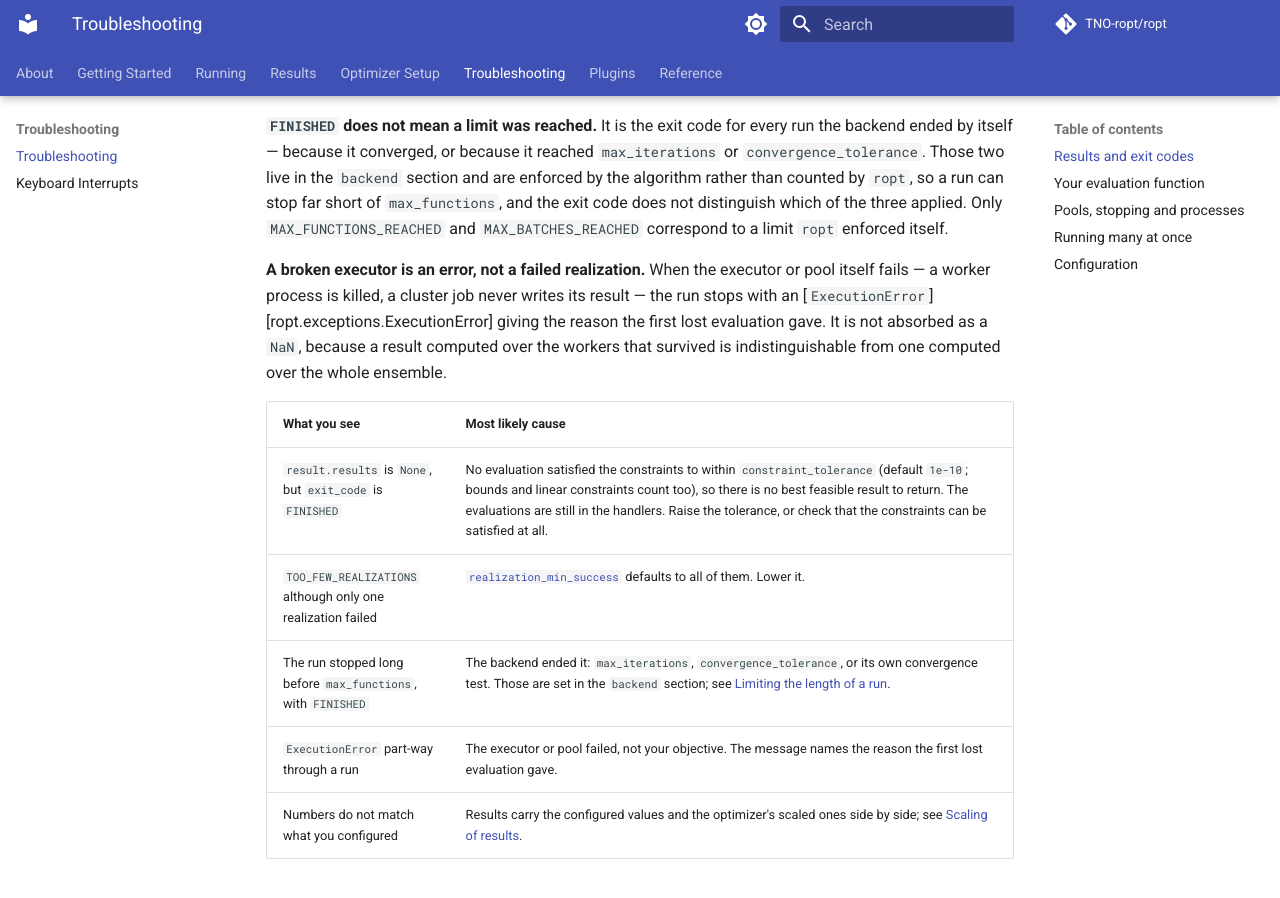
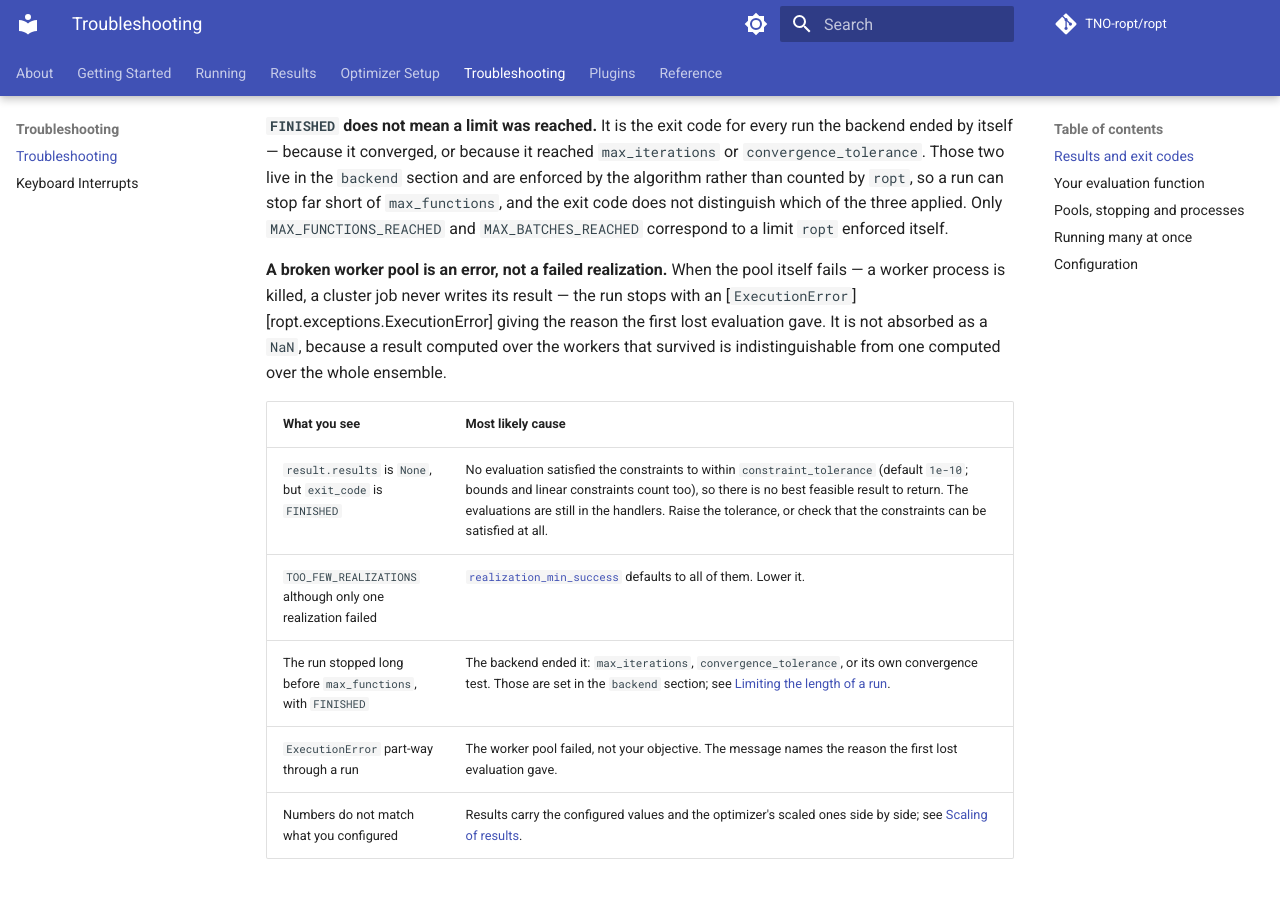
Before and after one commit to TNO-ropt/ropt, an MkDocs documentation site: the page built from docs/troubleshooting/index.md, in a window 1280 px wide and 900 px high, scrolled down 1003 px. Built offline with MkDocs 1.6.1 and Material for MkDocs 9.7.7, drawn with Linux system fonts in a browser that asks for light colours; comment, search, counter and statistics services are not loaded; the version menu is left out; some of the changed text lies outside the part shown.

Commit message:
Name the worker pool rather than the executor in the manual

```diff
--- a/docs/troubleshooting/index.md
+++ b/docs/troubleshooting/index.md
@@ -55,8 +55,7 @@ reached `max_iterations` or `convergence_tolerance`. Those two live in the
 not distinguish which of the three applied. Only `MAX_FUNCTIONS_REACHED` and
 `MAX_BATCHES_REACHED` correspond to a limit `ropt` enforced itself.
 
-**A broken executor is an error, not a failed realization.** When the executor
-or pool
+**A broken worker pool is an error, not a failed realization.** When the pool
 itself fails — a worker process is killed, a cluster job never writes its result
 — the run stops with an [`ExecutionError`][ropt.exceptions.ExecutionError] giving
 the reason the first lost evaluation gave. It is not absorbed as a `NaN`,
@@ -68,7 +67,7 @@ from one computed over the whole ensemble.
 | `result.results` is `None`, but `exit_code` is `FINISHED` | No evaluation satisfied the constraints to within `constraint_tolerance` (default `1e-10`; bounds and linear constraints count too), so there is no best feasible result to return. The evaluations are still in the handlers. Raise the tolerance, or check that the constraints can be satisfied at all. |
 | `TOO_FEW_REALIZATIONS` although only one realization failed | [`realization_min_success`](../optimizer_setup/configuration_sections.md#realizations) defaults to all of them. Lower it. |
 | The run stopped long before `max_functions`, with `FINISHED` | The backend ended it: `max_iterations`, `convergence_tolerance`, or its own convergence test. Those are set in the `backend` section; see [Limiting the length of a run](../optimizer_setup/optimizer.md#limiting-the-length-of-a-run). |
-| `ExecutionError` part-way through a run | The executor or pool failed, not your objective. The message names the reason the first lost evaluation gave. |
+| `ExecutionError` part-way through a run | The worker pool failed, not your objective. The message names the reason the first lost evaluation gave. |
 | Numbers do not match what you configured | Results carry the configured values and the optimizer's scaled ones side by side; see [Scaling of results](../results/results.md#scaling-of-results). |
 
 ## Your evaluation function
@@ -169,7 +168,7 @@ process of its own. Optimizer output capture is likewise for one run at a time.
 | --- | --- |
 | Results from a shared `report=` callback are jumbled or lost | The callback is called from every run's thread at once. Collect the results in a [handler](../results/handlers.md#sharing-a-handler-across-concurrent-runs) instead, or use one callback per run. |
 | A run started from a handler raises `WorkflowError` about the call stack, or hangs | Its handler list reaches a handler that is already running; see [Result Handlers](../results/handlers.md#sharing-a-handler-across-concurrent-runs). |
-| Many runs are slower than expected while the executor sits idle | A shared handler is serializing them. Make it cheaper. |
+| Many runs are slower than expected while the workers sit idle | A shared handler is serializing them. Make it cheaper. |
 | A second concurrent run raises `WorkflowError` about output capture | Only one run at a time may set `stdout` or `stderr`; see [Many Runs at Once](../running/many_runs.md). |
 
 ## Configuration
```
Also changed, not shown: docs/running/running.md (+1 -1 lines), 1 other file.
